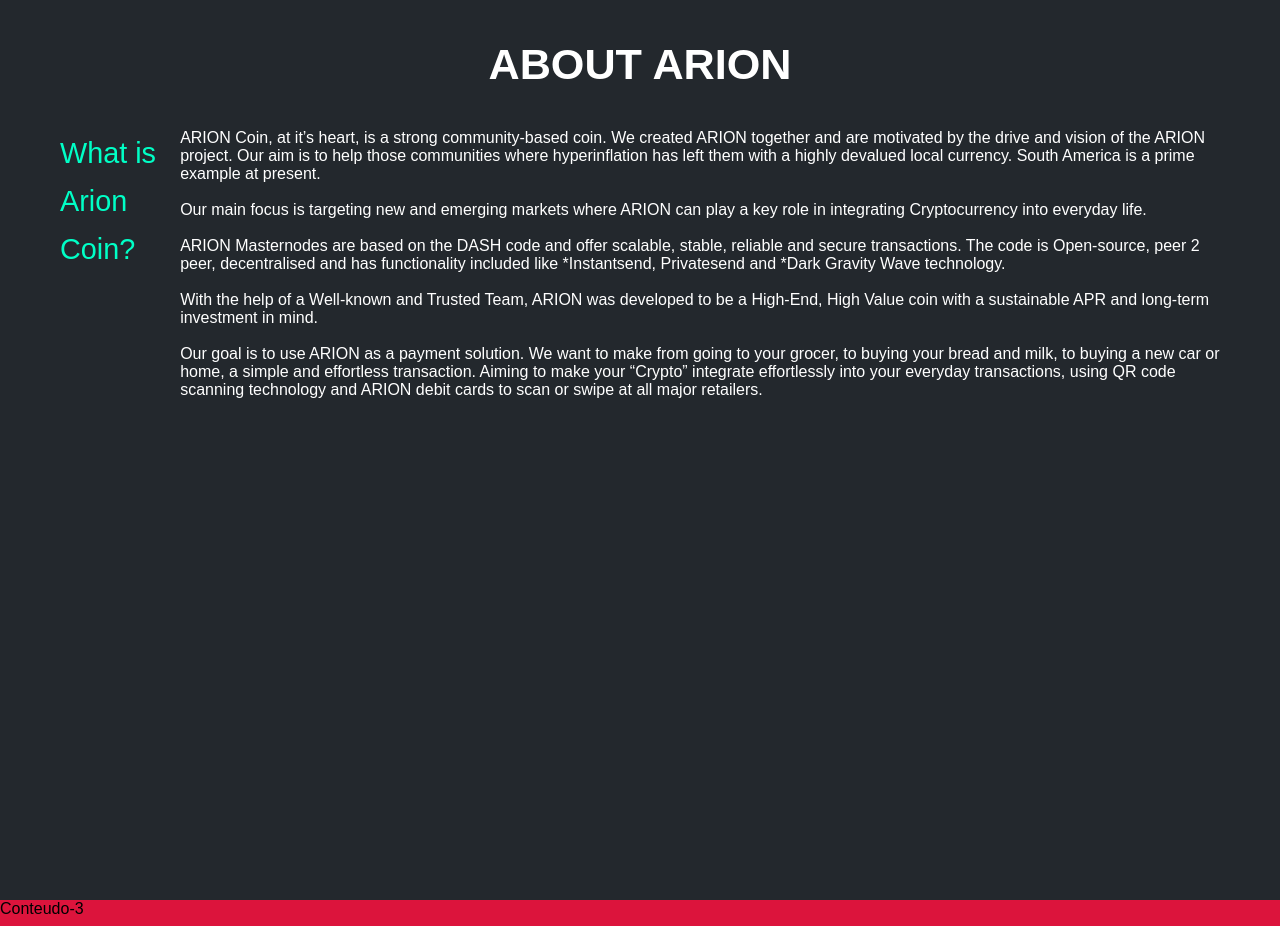
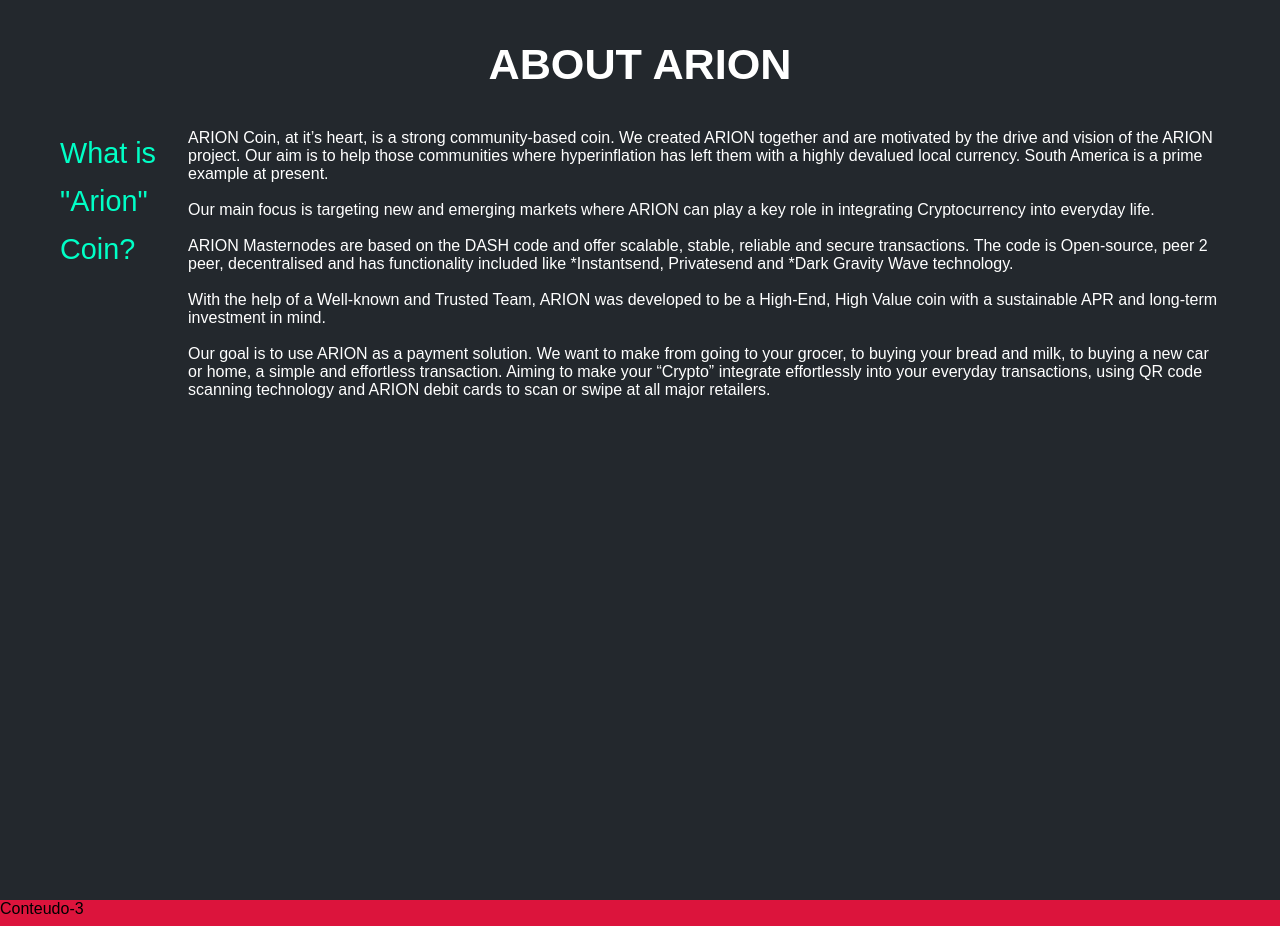
Before and after one commit to al3xr3is/arion-coin, a plain HTML site: page public/index.html in a window 1280 px wide. Shown: the part 980-1906 px from the top of the page. Drawn offline with Linux system fonts and the light colour scheme.

Commit message:
inclusção de aspas duplas no texto da div article

```diff
--- a/public/index.html
+++ b/public/index.html
@@ -58,7 +58,7 @@
             </div>
             <div class="article">
                 <h2>
-                    What is Arion Coin?
+                    What is "Arion" Coin?
                 </h2>
                 <article>
                     <p>ARION Coin, at it’s heart, is a strong community-based coin. We created ARION together and are motivated by the drive and vision of the ARION project. Our aim is to help those communities where hyperinflation has left them with a highly devalued local currency. South America is a prime example at present.</p><br>
```
